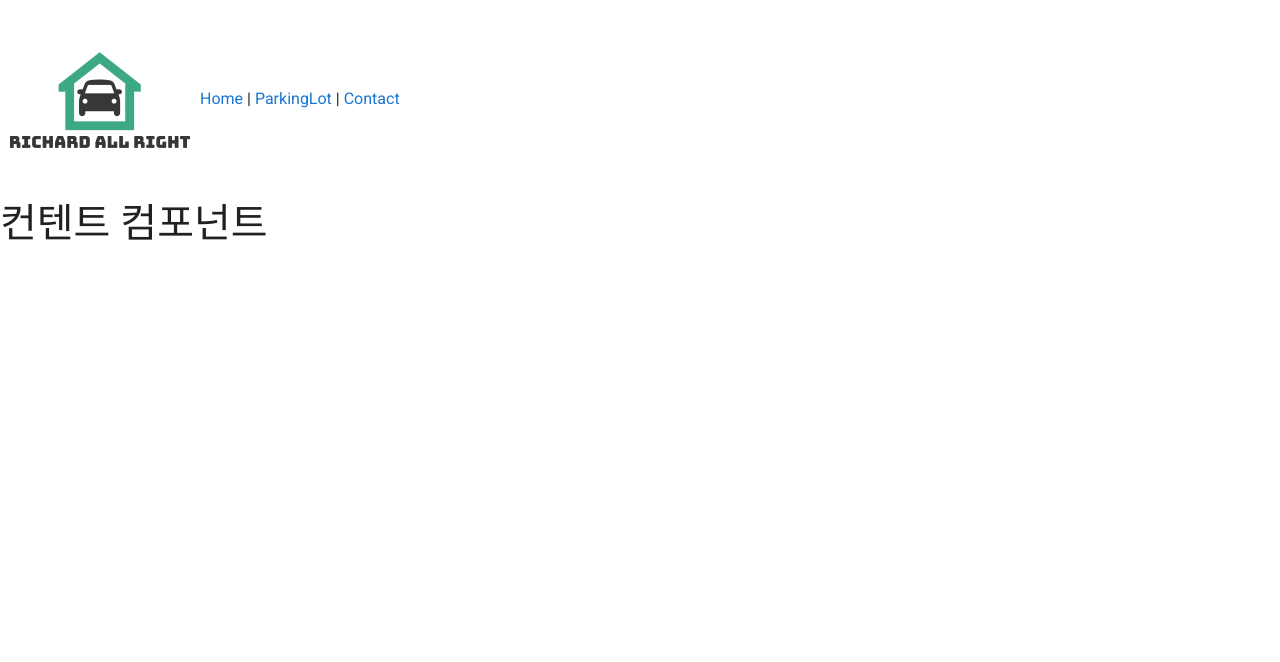
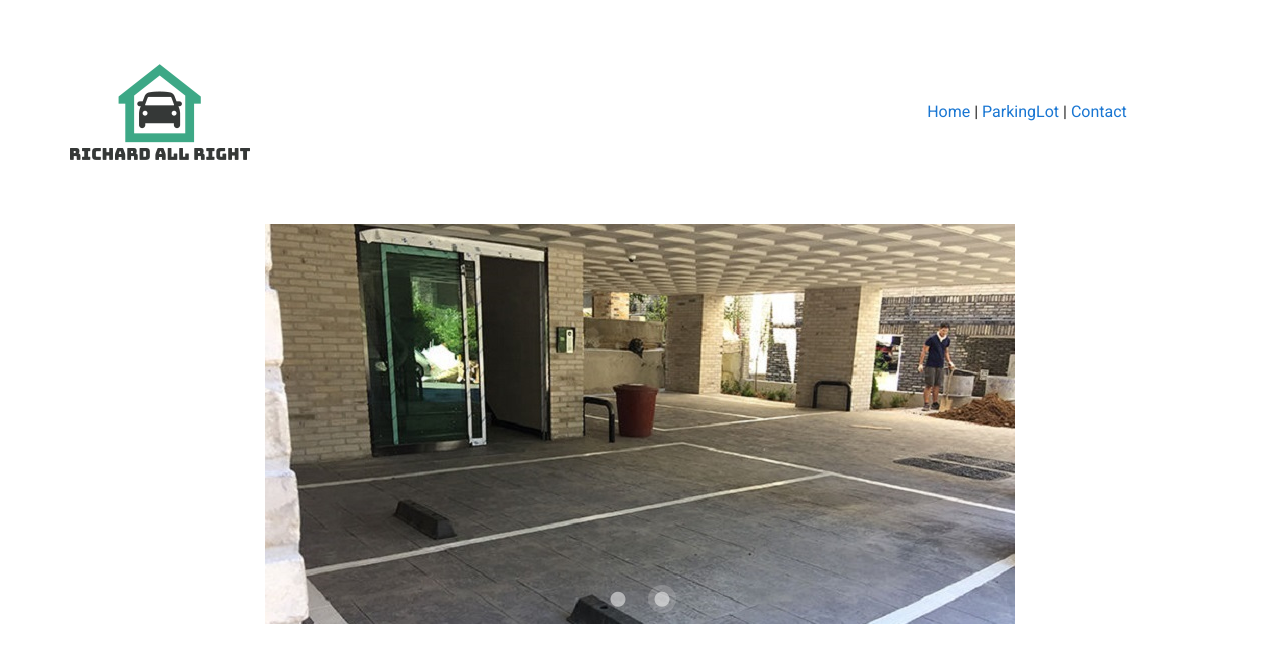
Before and after one commit to jeongwookkim/Richard_allright, a Vue app in the folder client/: page / in a window 1280 px wide. Shown: the top 662 px of the page. Built offline with nearby package versions, Linux system fonts and the light colour scheme.

Commit message:
home layout

```diff
--- a/client/src/components/Contet.vue
+++ b/client/src/components/Contet.vue
@@ -1,13 +1,52 @@
 <template>
   <div>
-    <h1>컨텐트 컴포넌트</h1>
+    <!-- <h1>컨텐트 컴포넌트</h1> -->
+    <v-carousel cycle height="400" hide-delimiter-background="" show-arrows-on-hover="">
+      <v-carousel-item v-for="(item,i) in imgItem" :key="i"
+
+      >
+      <v-sheet :color="colors" height="100%">
+        <v-row class="fill-height"
+          align="center"
+          justify="center">
+          <img :src="item.src">
+        </v-row>
+      </v-sheet>
+      </v-carousel-item>
+    </v-carousel>
   </div>
 </template>
 
 <script>
+
 export default {
   name: "content",
-};
+  data() {
+    return {
+      imgItem: [
+        {
+          src: "/img/page1.png"
+        },
+        {
+          src: "/img/page2.png"
+        }
+      ],
+      colors: 'white',
+      slides: [
+        'First',
+        'Second',
+        'Third',
+        'Fourth',
+        'Fifth'
+      ],
+    }
+  }
+}
 </script>
 
-<style></style>
+<style>
+/* img {
+  height:500px;
+  width:750px;
+} */
+</style>
--- a/client/src/components/Header.vue
+++ b/client/src/components/Header.vue
@@ -1,11 +1,17 @@
 <template>
-  <div>
-    <div id="nav">
-      <img alt="Vue logo" src="../assets/logo.png" />
-      <router-link to="/">Home</router-link> |
-      <router-link to="/parkingLot">ParkingLot</router-link> |
-      <router-link to="/contact">Contact</router-link>
-    </div>
+  <div id="nav">
+    <v-container>
+      <v-row no-gutters align="center">
+        <v-col cols="12" sm="8" lg="8">
+          <img alt="Vue logo" src="../assets/logo.png"/>
+        </v-col>
+        <v-col cols="4" sm="4" lg="4" class="text-center">
+          <router-link to="/">Home</router-link> |
+          <router-link to="/parkingLot">ParkingLot</router-link> |
+          <router-link to="/contact">Contact</router-link>
+        </v-col>
+      </v-row>
+    </v-container>
     <router-view />
   </div>
 </template>
--- a/client/src/views/Contact.vue
+++ b/client/src/views/Contact.vue
@@ -1,6 +1,10 @@
 <template>
   <div>
     <h1>컨택트 컴포넌트</h1>
+    <div>
+      <p>공유 주차장 신청을 원하시는 분들은 아래로 연락주세요!</p>
+      <p>mybiggold@gmail.com</p>
+    </div>
   </div>
 </template>
 
```
Also changed, not shown: client/public/img/page1.png (added), client/public/img/page2.png (added).
